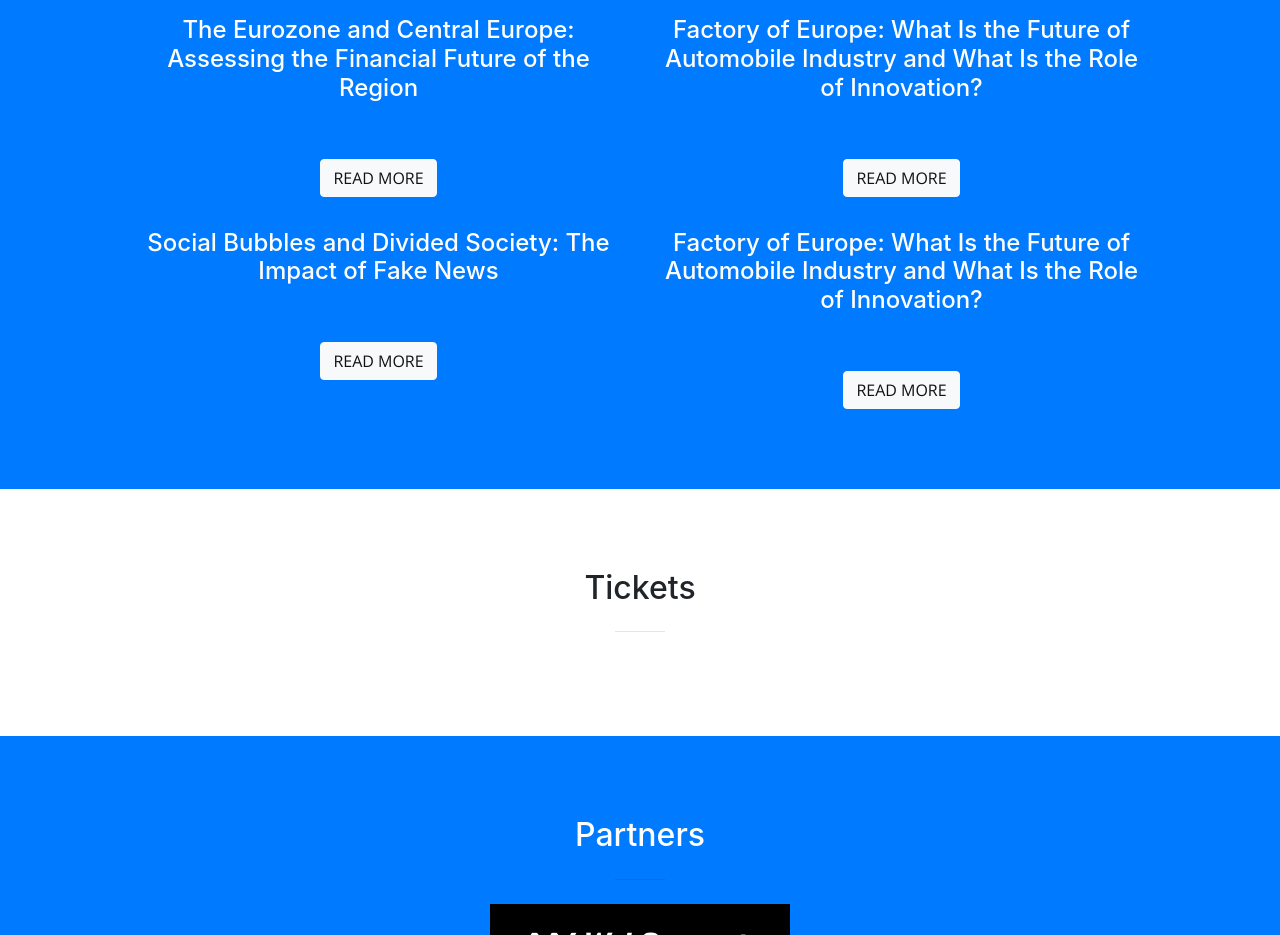
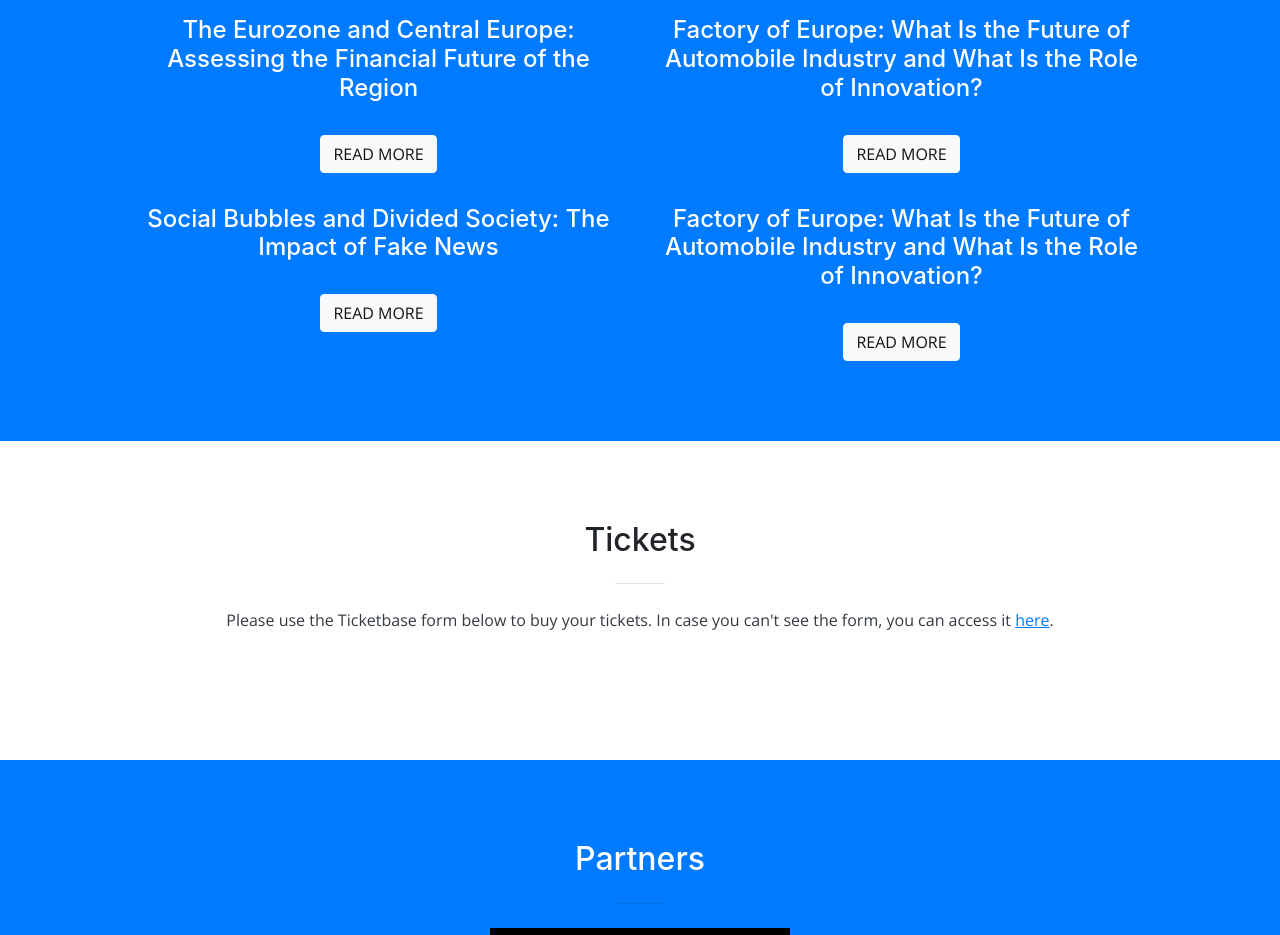
Before and after one commit to the-MaO/CEC2018web, a website with bundled scripts: page index.html in a window 1280 px wide. Shown: the part 1980-2915 px from the top of the page. Built offline with nearby package versions, Linux system fonts and the light colour scheme; a script that the page names is missing.

Commit message:
added ticketbase plugin

```diff
--- a/index.html
+++ b/index.html
@@ -258,7 +258,8 @@
           				<h4 class="section-heading text-white text-center">
             			The Eurozone and Central Europe: Assessing the Financial Future of the Region
           				</h4>
-          				<button type="button" class="btn btn-light btn-xl" data-toggle="modal" data-target="#p1Modal" data-keyboard="true">Read more</button>
+          				<br>
+          				<button type="button" class="btn btn-light" data-toggle="modal" data-target="#p1Modal" data-keyboard="true">Read more</button>
 
 						<div id="p1Modal" class="modal fade" role="dialog" tabindex='-1'>
 						  <div class="modal-dialog">
@@ -283,7 +284,8 @@
 						<h4 class="section-heading text-white text-center">
             			Factory of Europe: What Is the Future of Automobile Industry and What Is the Role of Innovation?
           				</h4>
-          				<button type="button" class="btn btn-light btn-xl" data-toggle="modal" data-target="#p2Modal" data-keyboard="true">Read more</button>
+          				<br>
+          				<button type="button" class="btn btn-light" data-toggle="modal" data-target="#p2Modal" data-keyboard="true">Read more</button>
 
 						<div id="p2Modal" class="modal fade" role="dialog" tabindex='-1'>
 						  <div class="modal-dialog">
@@ -311,7 +313,8 @@
           				<h4 class="section-heading text-white text-center">
             			Social Bubbles and Divided Society: The Impact of Fake News
           				</h4>
-          				<button type="button" class="btn btn-light btn-xl" data-toggle="modal" data-target="#p3Modal" data-keyboard="true">Read more</button>
+          				<br>
+          				<button type="button" class="btn btn-light" data-toggle="modal" data-target="#p3Modal" data-keyboard="true">Read more</button>
 
 						<div id="p3Modal" class="modal fade" role="dialog" tabindex='-1'>
 						  <div class="modal-dialog">
@@ -337,7 +340,8 @@
 						<h4 class="section-heading text-white text-center">
             			Factory of Europe: What Is the Future of Automobile Industry and What Is the Role of Innovation?
           				</h4>
-          				<button type="button" class="btn btn-light btn-xl" data-toggle="modal" data-target="#p2Modal" data-keyboard="true">Read more</button>
+          				<br>
+          				<button type="button" class="btn btn-light" data-toggle="modal" data-target="#p2Modal" data-keyboard="true">Read more</button>
 
 						<div id="p2Modal" class="modal fade" role="dialog" tabindex='-1'>
 						  <div class="modal-dialog">
@@ -383,10 +387,15 @@
     	<div class="container text-center">
     		<h2 class="section-heading">Tickets</h2>
             <hr class="my-4">
+        	<div class="col-lg-12 mx-auto text-center">
+	            <p class="text-dark mb-4 text-center">
+	            	Please use the Ticketbase form below to buy your tickets. In case you can't see the form, you can access it <a href="https://www.ticketbase.com/events/lse-su-second-annual-central-european-conference"><u>here</u></a>.
+	            </p>
+	        </div>
+        	<br>
 
-				<div data-tb="ticket-form" data-event="lse-su-second-annual-central-european-conference"></div>
-
-			</div>
+			<div data-tb="ticket-form" data-event="lse-su-second-annual-central-european-conference" target="_newtab"></div>
+		</div>
     </section>
 
     <section class="bg-primary">
@@ -619,6 +628,8 @@
     <script src="vendor/jquery-easing/jquery.easing.min.js"></script>
     <script src="vendor/scrollreveal/scrollreveal.min.js"></script>
     <script src="vendor/magnific-popup/jquery.magnific-popup.min.js"></script>
+    <script>!function(d,s,id){var js,fjs=d.getElementsByTagName(s)[0],p=/^http:/.test(d.location)?'http':'http';if(!d.getElementById(id)){js=d.createElement(s);js.id=id;js.src=p+'://cdn.ticketbase.com/widgets/v0.1/ticketbase.js';fjs.parentNode.insertBefore(js,fjs);}}(document,'script','ticketbase-wjs');</script>
+
 
 
     <!-- Custom scripts for this template -->
@@ -627,4 +638,3 @@
   </body>
 
 </html>
-<script>!function(d,s,id){var js,fjs=d.getElementsByTagName(s)[0],p=/^http:/.test(d.location)?'http':'https';if(!d.getElementById(id)){js=d.createElement(s);js.id=id;js.src=p+'://cdn.ticketbase.com/widgets/v0.1/ticketbase.js';fjs.parentNode.insertBefore(js,fjs);}}(document,'script','ticketbase-wjs');</script>
```
